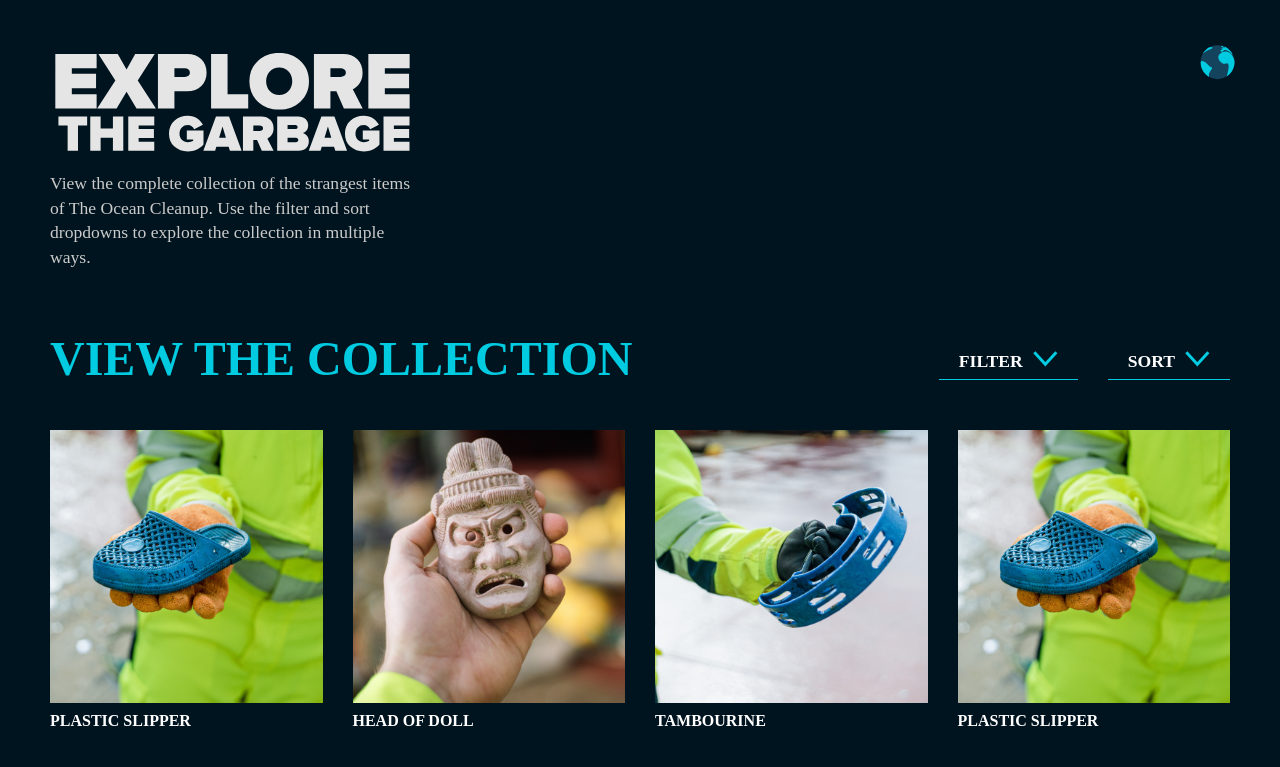
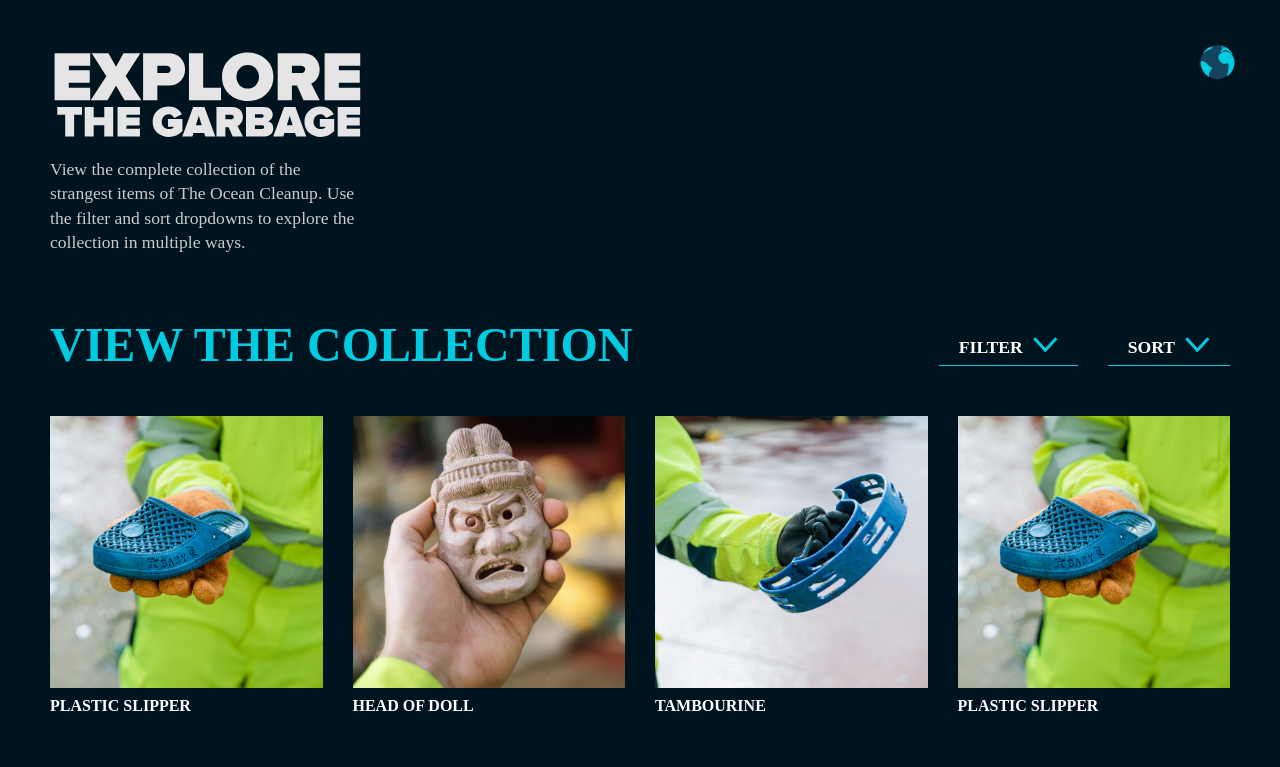
Before and after one commit to teunism/teunis-site, a React app: page /overview in a window 1280 px wide. Shown: the top 767 px of the page. Built offline with nearby package versions, Linux system fonts and the light colour scheme; a web font is replaced by a local one.

Commit message:
Add padding right to globe intro on laptop

```diff
--- a/src/components/Molecules/GlobeIntro/GlobeIntro.scss
+++ b/src/components/Molecules/GlobeIntro/GlobeIntro.scss
@@ -1,12 +1,12 @@
 @import "../../../styles/global.scss";
 
 .globe-intro {
-    // padding: 0 gap(2);
     margin-bottom: gap(6);
+    padding: 0;
 
     @include bp-min(small) {
         margin-bottom: gap(5);
-        padding: 0;
+        padding: 0 gap(5) 0 0;
     }
 }
 
--- a/src/styles/global.scss
+++ b/src/styles/global.scss
@@ -48,7 +48,7 @@
 p {
     font-weight: 300;
     line-height: 1.4;
-    font-size: 1.1rem;
+    font-size: 1.2rem;
 
     @include bp-min(small) {
         line-height: 1.4;
```
